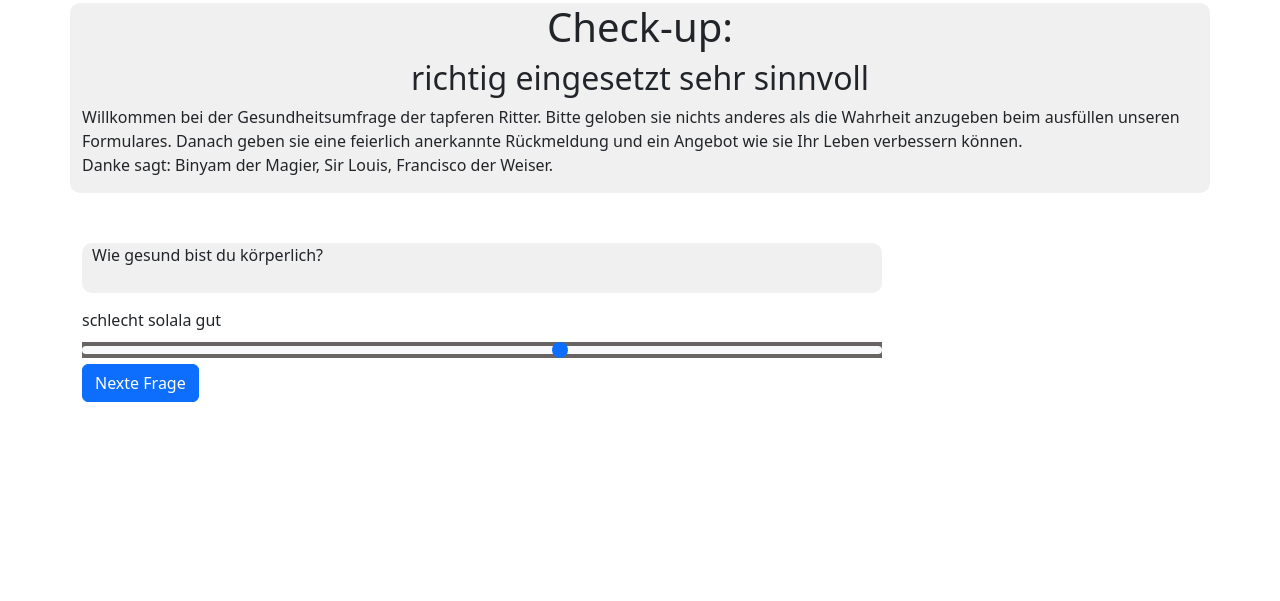
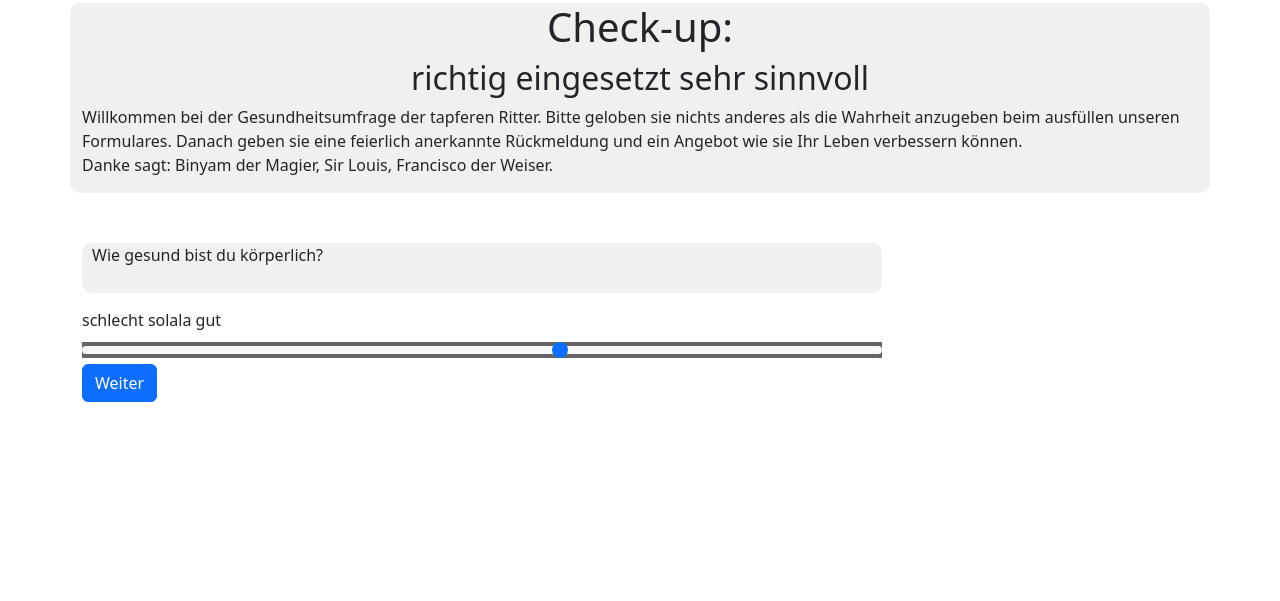
Before and after one commit to phrandsisgo/GesundheitsUmfrageDerRitter, a PHP site: page / in a window 1280 px wide. Shown: the part 103-704 px from the top of the page. Run offline with PHP 8.4, Linux system fonts and the light colour scheme.

```diff
--- a/eingabefeld-Zahl.php
+++ b/eingabefeld-Zahl.php
@@ -22,7 +22,7 @@
     </div>
     <div class="input-group" action="#" method="post" onclick= return>
         <input type="number" class="form-control">
-        <button class="btn btn-primary" type="button">Nexte Frage</button>
+        <button class="btn btn-primary" type="button">Weiter</button>
       </div>
   </div>
 
--- a/index.php
+++ b/index.php
@@ -33,7 +33,7 @@
             <label class="form-label">schlecht solala gut</label>
             <input type="range" class="form-range" min="0" max="5" id="customRange">
         </form>
-        <button class="btn btn-primary" type="button">Nexte Frage</button>
+        <button class="btn btn-primary" type="button">Weiter</button>
 
 
     </div>
--- a/multiplechoice.php
+++ b/multiplechoice.php
@@ -64,7 +64,7 @@
       </label>
     </div>
 
-    <button class="btn btn-primary" type="button">Nexte Frage</button>
+    <button class="btn btn-primary" type="button">Weiter</button>
 
   </div>
 
```
